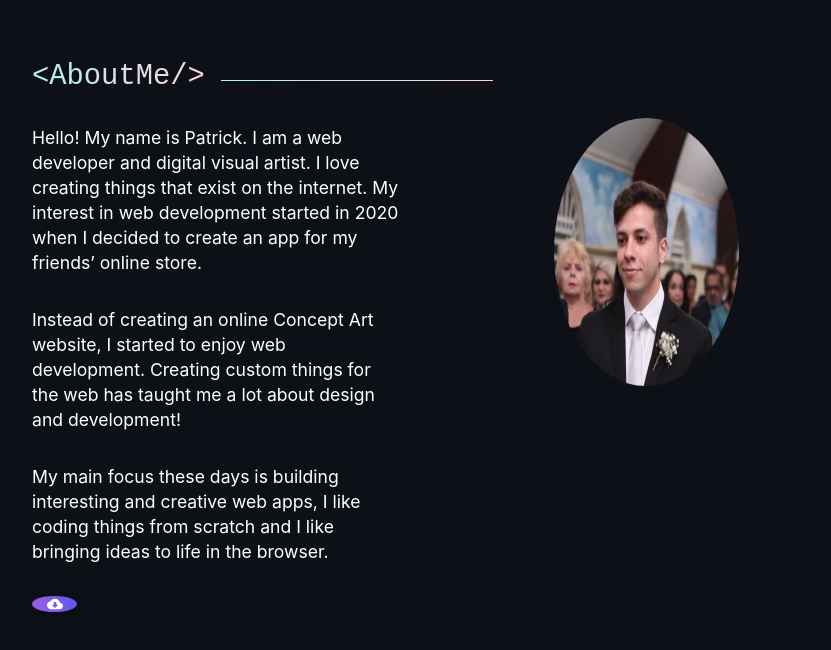
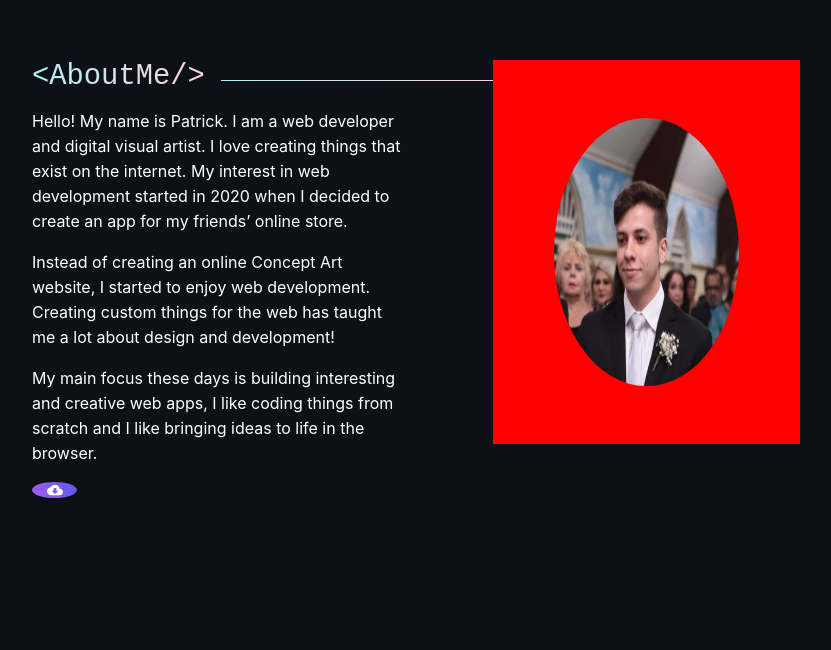
Before and after one commit to PatrickSampa/github.io, a React (Vite) app: page / in a window 1280 px wide. Shown: the part 948-1598 px from the top of the page, without its empty margins (224-1055 px from the left). Built offline with nearby package versions, Linux system fonts and the light colour scheme.

Commit message:
refactor bug

```diff
--- a/src/components/About/About.tsx
+++ b/src/components/About/About.tsx
@@ -19,7 +19,7 @@ export const About = () => {
           </Styled.DivAboutTextTitle>
           <Styled.TextAboutDescription
             color="white"
-            fontSize="1.1rem"
+            fontSize="1rem"
             width="80%"
             lineHeight="25px"
             fontWeight="400"
@@ -31,7 +31,7 @@ export const About = () => {
           </Styled.TextAboutDescription>
           <Styled.TextAboutDescription
             color="white"
-            fontSize="1.1rem"
+            fontSize="1rem"
             width="80%"
             lineHeight="25px"
             fontWeight="400"
@@ -42,7 +42,7 @@ export const About = () => {
           </Styled.TextAboutDescription>
           <Styled.TextAboutDescription
             color="white"
-            fontSize="1.1rem"
+            fontSize="1rem"
             width="80%"
             lineHeight="25px"
             fontWeight="400"
--- a/src/components/About/styled.about.tsx
+++ b/src/components/About/styled.about.tsx
@@ -46,7 +46,7 @@ export const DivAboutText = styled.div`
   height: 100%;
   display: flex;
   flex-direction: column;
-  gap: 2rem;
+  gap: 1rem;
 `;
 
 export const DivAboutTextTitle = styled.div`
@@ -77,6 +77,7 @@ export const DivAboutImageWrapper = styled.div`
   display: flex;
   justify-content: center;
   align-items: center;
+  background-color: red;
 `;
 
 export const TextAbout = styled.h2`
--- a/src/components/Home/Home.tsx
+++ b/src/components/Home/Home.tsx
@@ -125,6 +125,7 @@ export const Home = ({ setIsDarkModeActive }: HomeProps) => {
         <Styled.DivButtonAndConfig isVisible={isVisible}>
           <Styled.Link
             href="https://wa.me/5591982056718"
+            target="_blank"
             textDecoration="none"
             backgroundColor="transparent"
           >
```
